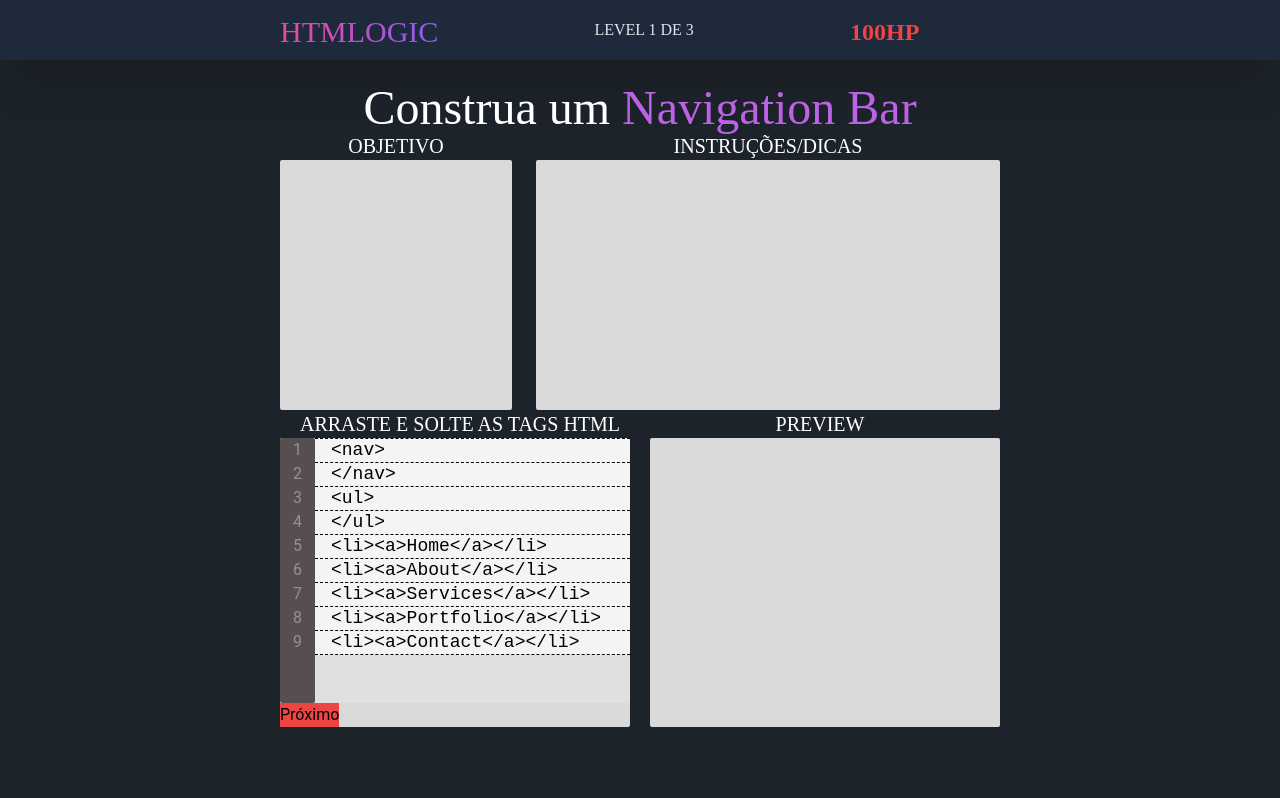
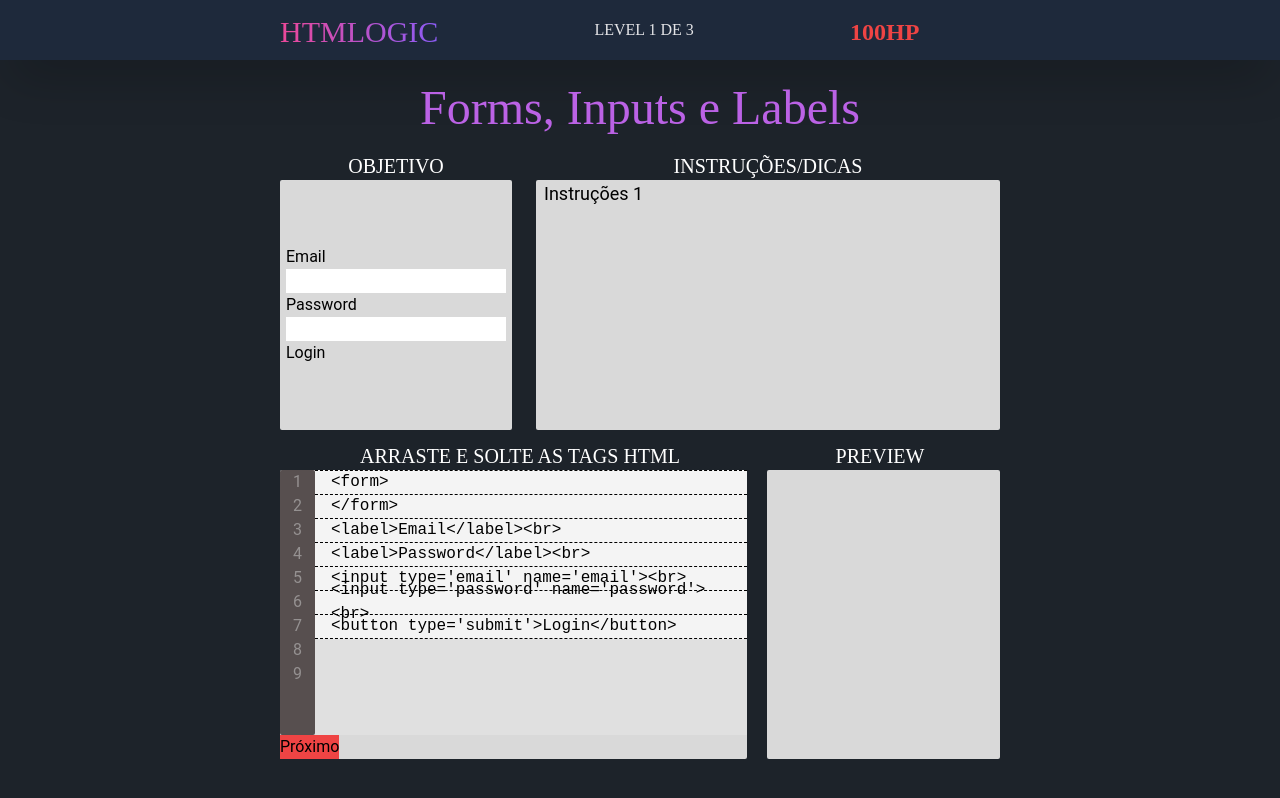
Before and after one commit to JoseVitorOliveira/HtmLogic, a React (Create React App) app: page / in a window 1280 px wide. Built offline with nearby package versions, Linux system fonts and the light colour scheme.

Commit message:
description, objective and utils

```diff
--- a/src/components/Card.tsx
+++ b/src/components/Card.tsx
@@ -17,7 +17,7 @@ const style = {
   cursor: "grab",
   width: "100%",
   height: "25px",
-  fontSize: "18px",
+  fontSize: "16px",
   fontFamily: "monospace",
 };
 
--- a/src/components/CodePanel.tsx
+++ b/src/components/CodePanel.tsx
@@ -24,7 +24,10 @@ const CardsContainer: FC<CardsContainerProps> = ({
     <div className="flex justify-between h-[265px] rounded-sm">
       <div className="text-center bg-[#574F4F] text-white w-[35px] rounded-sm select-none">
         {linesOfCode.map((line) => (
-          <div className="text-[#F3F4F6] text-opacity-40" key={line.toString()}>
+          <div
+            className="text-[#F3F4F6]  text-opacity-40"
+            key={line.toString()}
+          >
             {line}
           </div>
         ))}
@@ -34,7 +37,7 @@ const CardsContainer: FC<CardsContainerProps> = ({
           {cards.map((card, i) => renderCard(card, i))}
         </div>
         {isOrderIncorrect ? (
-          <p className="text-red-500">The order is incorrect.</p>
+          <p className="text-red-500">The order is incorrect. -10hp</p>
         ) : null}
       </div>
     </div>
--- a/src/components/Container.tsx
+++ b/src/components/Container.tsx
@@ -7,6 +7,7 @@ import Modal from "./Modal";
 import HTMLPreview from "./HtmlPreview";
 import CodePanel from "./CodePanel";
 import Header from "./Header";
+import buildHtmlString from "../utils/buildHtmlString";
 
 export interface Item {
   id: number;
@@ -83,7 +84,7 @@ export const Container: FC = () => {
 
   const generateHtmlPreview = (updatedCards: any) => {
     const htmlStructure = updatedCards
-      .map((card: any) => `<div>${card.text}</div>`)
+      .map((card: any) => `${card.text}`)
       .join("");
     setHtmlPreview(htmlStructure);
   };
@@ -103,49 +104,54 @@ export const Container: FC = () => {
     setIsOrderIncorrect(false);
     setIsModalOpen(false);
     setHasWon(false);
+    setHtmlPreview("");
   };
 
   const currentLevelData: Level = levels[currentLevel];
-  const { level, title, imagePath } = currentLevelData;
+  const { level, title, instructions, correctOrder } = currentLevelData;
 
   return (
     <>
       <Header level={level} hp={hp} />
+      {console.log(buildHtmlString(correctOrder))}
       <div className="mx-[280px]">
         <div className="w-full mt-6 flex justify-center">
-          <h1 className="title_font text-5xl text-white">
-            Construa um{" "}
-            <span className="title_font text-[#BB62E5] text-5xl">{title}</span>
-          </h1>
+          <span className="title_font text-[#BB62E5] text-5xl mb-5">
+            {title}
+          </span>
         </div>
         <div className="flex justify-between content-center gap-6">
           <div className="w-1/3 flex flex-col">
             <h2 className="text-center text-white title_font text-xl">
               OBJETIVO
             </h2>
-            <div className="bg-[#D9D9D9] rounded-sm h-[250px]"></div>
+            <div className="bg-[#D9D9D9] rounded-sm h-[250px] flex justify-center items-center">
+              <HTMLPreview htmlPreview={buildHtmlString(correctOrder)} />
+            </div>
           </div>
           <div className="w-2/3 flex flex-col">
             <h2 className="text-center text-white title_font text-xl">
               INSTRUÇÕES/DICAS
             </h2>
-            <div className="bg-[#D9D9D9] rounded-sm h-[250px]"></div>
+            <div className="bg-[#D9D9D9] rounded-sm h-[250px]">
+              <p className=" ml-2 text-black text-lg">{instructions}</p>
+            </div>
           </div>
         </div>
-        <div className="display flex justify-around w-full">
-          <div className="w-1/2">
+        <div className="display flex justify-around w-full mt-3">
+          <div className="w-2/3">
             <h2 className="text-center text-white title_font text-xl">
               ARRASTE E SOLTE AS TAGS HTML
             </h2>
           </div>
-          <div className="w-1/2">
+          <div className="w-1/3">
             <h2 className="text-center text-white title_font text-xl">
               PREVIEW
             </h2>
           </div>
         </div>
         <div className="flex gap-5">
-          <div className="bg-[#D9D9D9] w-1/2 rounded-sm relative">
+          <div className="bg-[#D9D9D9] w-2/3 rounded-sm relative">
             <CodePanel
               cards={cards}
               isOrderIncorrect={isOrderIncorrect}
@@ -156,7 +162,7 @@ export const Container: FC = () => {
               Próximo
             </button>
           </div>
-          <div className="bg-[#D9D9D9] w-1/2 rounded-sm">
+          <div className="bg-[#D9D9D9] w-1/3 rounded-sm flex justify-center items-center">
             <HTMLPreview htmlPreview={htmlPreview} />
           </div>
         </div>
--- a/src/components/HtmlPreview.tsx
+++ b/src/components/HtmlPreview.tsx
@@ -4,7 +4,7 @@ interface HTMLPreviewProps {
 
 const HTMLPreview = ({ htmlPreview }: HTMLPreviewProps) => {
   return (
-    <div className="">
+    <div className="flex justify-center items-center">
       <div className="" dangerouslySetInnerHTML={{ __html: htmlPreview }}></div>
     </div>
   );
--- a/src/components/Modal.tsx
+++ b/src/components/Modal.tsx
@@ -31,27 +31,30 @@ const ModalComponent = ({
           marginRight: "-50%",
           transform: "translate(-50%, -50%)",
           backgroundColor: "#000",
+          color: "#fff",
         },
       }}
     >
       {hp <= 0 ? (
         <>
-          <h2>You Lost!</h2>
-          <button onClick={restartGame}>Play Again</button>
+          <h2>Você Perdeu!</h2>
+          <button className="border bg-white text-black" onClick={restartGame}>
+            Jogar Novamente
+          </button>
         </>
       ) : hasWon ? (
         <>
-          <h2>Congratulations! You Win!</h2>
-          <button onClick={restartGame}>Play Again</button>
+          <h2>Parabéns! Você Venceu!</h2>
+          <button className="border bg-white text-black" onClick={restartGame}>
+            Jogar Novamente
+          </button>
         </>
       ) : (
         <>
-          <h2>Success!</h2>
-          <p>
-            The order is correct! Click below to advance to the next level.
-            +10hp
-          </p>
-          <button className="border" onClick={closeModal}>
+          <h2>Muito Bem!</h2>
+          <p>Você organizou as tags na ordem correta!</p>
+          <h2>Clique abaixo para avançar para o próximo nível. +10hp</h2>
+          <button className="border bg-white text-black" onClick={closeModal}>
             Close
           </button>
         </>
--- a/src/levels.ts
+++ b/src/levels.ts
@@ -6,78 +6,88 @@ export interface Item {
 export interface Level {
   level: string;
   title: string;
-  imagePath: string;
   cards: Item[];
   correctOrder: string[];
+  instructions: string;
 }
 
 export const levels: Level[] = [
   {
     level: "1 de 3",
-    title: "Navigation Bar",
-    imagePath: "/assets/level1.png",
-    cards: [
-      { id: 1, text: "<nav>" },
-      { id: 2, text: "</nav>" },
-      { id: 3, text: "<ul>" },
-      { id: 4, text: "</ul>" },
-      { id: 5, text: "<li><a>Home</a></li>" },
-      { id: 6, text: "<li><a>About</a></li>" },
-      { id: 7, text: "<li><a>Services</a></li>" },
-      { id: 8, text: "<li><a>Portfolio</a></li>" },
-      { id: 9, text: "<li><a>Contact</a></li>" },
-    ],
-    correctOrder: [
-      "<nav>",
-      "<ul>",
-      "<li><a>Home</a></li>",
-      "<li><a>About</a></li>",
-      "<li><a>Services</a></li>",
-      "<li><a>Portfolio</a></li>",
-      "<li><a>Contact</a></li>",
-      "</ul>",
-      "</nav>",
-    ],
-  },
-  {
-    level: "2 de 3",
-    title: "Form",
-    imagePath: "/assets/level2.png",
+    title: "Forms, Inputs e Labels",
+    instructions: "Instruções 1",
     cards: [
       { id: 1, text: "<form>" },
       { id: 2, text: "</form>" },
-      { id: 3, text: "<label>Email</label>" },
-      { id: 4, text: "<label>Password</label>" },
-      { id: 5, text: "<input type='email' name='email'>" },
-      { id: 6, text: "<input type='password' name='password'>" },
+      { id: 3, text: "<label>Email</label><br>" },
+      { id: 4, text: "<label>Password</label><br>" },
+      { id: 5, text: "<input type='email' name='email'><br>" },
+      { id: 6, text: "<input type='password' name='password'><br>" },
       { id: 7, text: "<button type='submit'>Login</button>" },
     ],
     correctOrder: [
       "<form>",
-      "<label>Email</label>",
-      "<input type='email' name='email'>",
-      "<label>Password</label>",
-      "<input type='password' name='password'>",
+      "<label>Email</label><br>",
+      "<input type='email' name='email'><br>",
+      "<label>Password</label><br>",
+      "<input type='password' name='password'><br>",
       "<button type='submit'>Login</button>",
       "</form>",
     ],
   },
 
   {
-    level: "3 de 3",
-    title: "Section",
-    imagePath: "/assets/level3.png",
+    level: "2 de 3",
+    title: "Forms, Inputs e Labels",
+    instructions: "Instruções 2",
     cards: [
-      { id: 1, text: "<div>" },
-      { id: 2, text: "</div>" },
-      { id: 3, text: "<p>Welcome to html</p>" },
-      { id: 4, text: "<h1>Hello World</h1>" },
+      { id: 1, text: "<form>" },
+      { id: 2, text: "<input type='radio' id='css' name='lang' value='CSS'>" },
+      { id: 3, text: "<label for='html'>HTML</label><br>" },
+      { id: 4, text: "<label for='js'>JS</label>" },
+      { id: 5, text: "<label for='css'>CSS</label><br>" },
+      {
+        id: 6,
+        text: "<input type='radio' id='html' name='lang' value='HTML'>",
+      },
+      { id: 7, text: "<input type='radio' id='js' name='lang' value='JS'>" },
+      { id: 8, text: "</form>" },
     ],
     correctOrder: [
-      "<div>",
-      "<h1>Hello World</h1>",
-      "<p>Welcome to html</p>",
-      "</div>",
+      "<form>",
+      "<input type='radio' id='html' name='lang' value='HTML'>",
+      "<label for='html'>HTML</label><br>",
+      "<input type='radio' id='css' name='lang' value='CSS'>",
+      "<label for='css'>CSS</label><br>",
+      "<input type='radio' id='js' name='lang' value='JS'>",
+      "<label for='js'>JS</label>",
+      "</form>",
+    ],
+  },
+
+  {
+    level: "3 de 3",
+    title: "Headings e Paragraphs",
+    instructions: "Instruções 3",
+    cards: [
+      { id: 1, text: "<p>Paragraph 3.</p>" },
+      { id: 2, text: "<h1>This is heading 1</h1>" },
+      { id: 3, text: "<p>Paragraph 2.</p>" },
+      { id: 4, text: "<h2>This is heading 2</h2>" },
+      { id: 5, text: "<p>Paragraph 1.</p>" },
+      { id: 6, text: "<br>" },
+      { id: 7, text: "<h3>This is heading 3</h3>" },
+      { id: 8, text: "<hr>" },
+    ],
+    correctOrder: [
+      "<h1>This is heading 1</h1>",
+      "<p>Paragraph 1.</p>",
+      "<br>",
+      "<h2>This is heading 2</h2>",
+      "<p>Paragraph 2.</p>",
+      "<hr>",
+      "<h3>This is heading 3</h3>",
+      "<p>Paragraph 3.</p>",
     ],
   },
 ];
--- /dev/null
+++ b/src/utils/buildHtmlString.ts
@@ -0,0 +1,8 @@
+function buildHtmlString(correctOrder: string[]): string {
+  if (correctOrder.some((line) => line.includes("radio"))) {
+    return correctOrder.map((line) => `${line}`).join("");
+  }
+  return correctOrder.map((line) => `<div>${line}</div>`).join("");
+}
+
+export default buildHtmlString;
```
